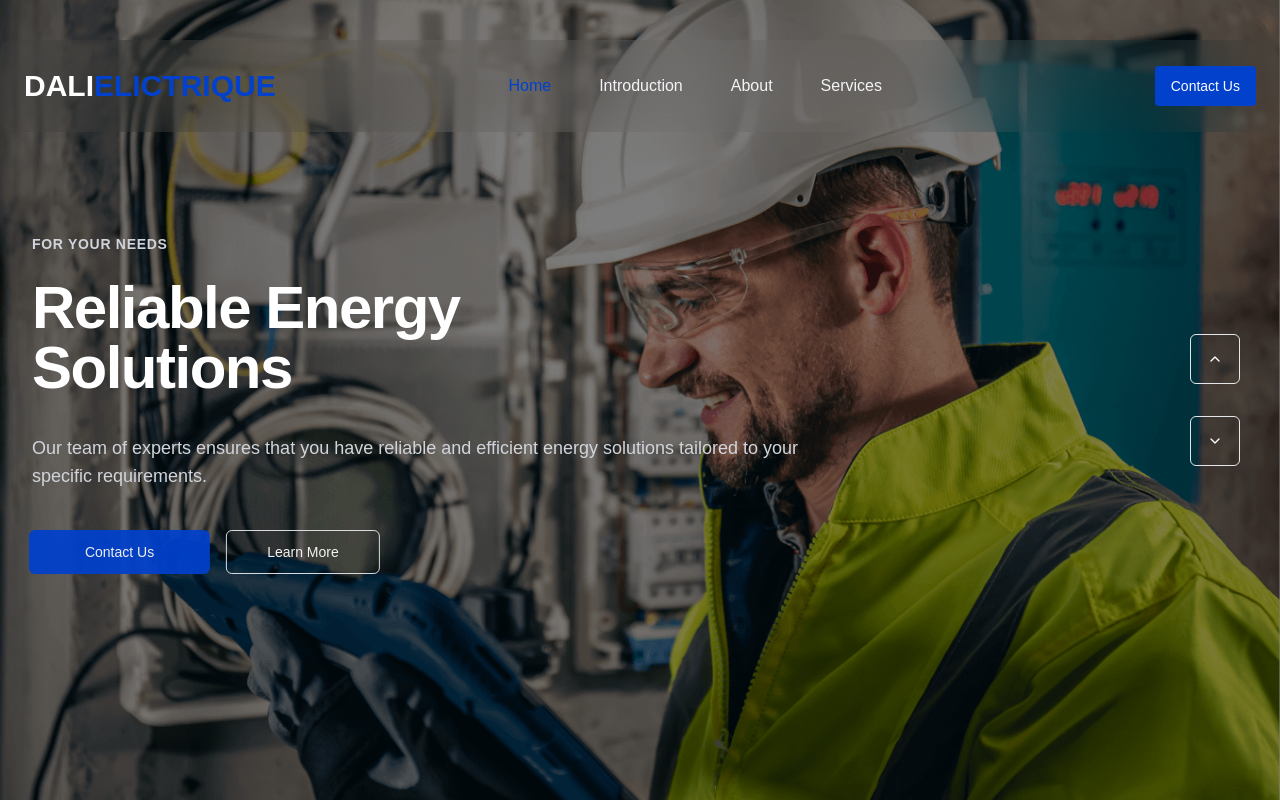
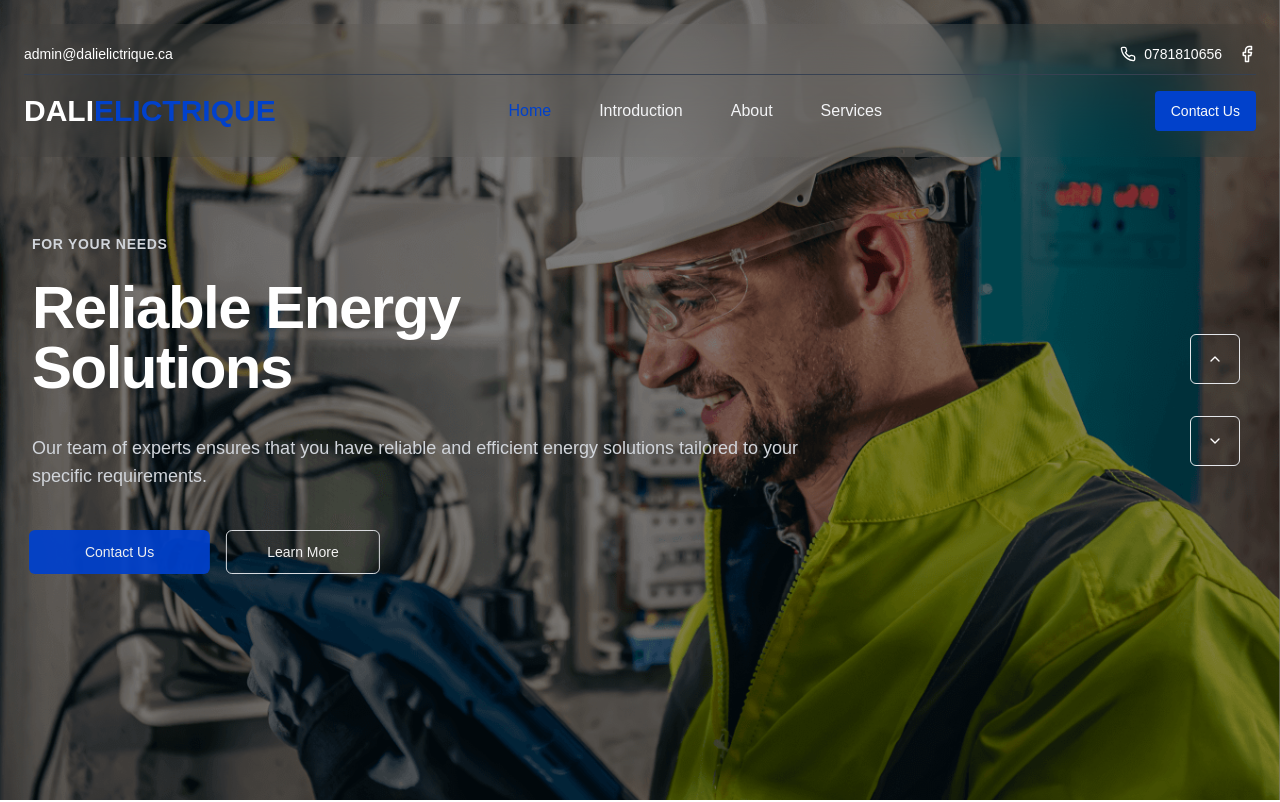
Before and after one commit to MGPychi/dalielectrique, a Next.js app: page / in a window 1280 px wide. Shown: the top 802 px of the page. Built offline with nearby package versions, Linux system fonts and the light colour scheme.

Commit message:
fixed some typos

```diff
--- a/src/app/page.tsx
+++ b/src/app/page.tsx
@@ -1,5 +1,4 @@
 "use client";
-import Header from "@/components/layout/Header/Header";
 import Footer from "@/components/layout/Footer";
 import Hero from "./_components/Hero";
 import Services from "./_components/Services";
--- a/src/components/layout/Header/Header.tsx
+++ b/src/components/layout/Header/Header.tsx
@@ -3,7 +3,7 @@ import React, { useState } from "react";
 import { motion } from "framer-motion";
 import Link from "next/link";
 import { Button } from "@/components/ui/button";
-import { Facebook, Phone, Menu } from "lucide-react";
+import { Facebook, Menu, Phone } from "lucide-react";
 import ContactUsModal from "@/components/modals/ContactUsModal";
 const links = [
   {
@@ -28,38 +28,32 @@ const Header = () => {
   const [isMenuOpen, setIsMenuOpen] = useState(false);
 
   return (
-    <header className="absolute w-full max-w-screen-xl rounded-xl py-2.5 px-2 backdrop-blur-2xl top-0 sm:top-10 z-10 left-1/2 -translate-x-1/2">
+    <header
+      className="absolute w-full max-w-screen-xl rounded-xl py-2.5 px-2 backdrop-blur-2xl top-0 sm:top-6 z-10 left-1/2 -translate-x-1/2"
+    >
       <div className="container mx-auto px-4 ">
-        {/* <div className="flex justify-between items-center py-2.5 text-sm border-b border-gray-700">
+        <div className="flex justify-between items-center py-2.5 text-sm border-b border-gray-700">
           <motion.a
-            initial={{ opacity: 0.5, y: -50 }}
-            animate={{ opacity: 1, y: 0 }}
             href="mailto:admin@dalielictrique.com"
-            className="hover:bg-primary transition-colors duration-200"
+            className="hover:bg-primary text-white transition-colors duration-200"
             whileHover={{ scale: 1.05 }}
           >
             admin@dalielictrique.ca
           </motion.a>
-          <div className="flex items-center space-x-4">
-            <motion.div
-              initial={{ opacity: 0.5, y: -50 }}
-              animate={{ opacity: 1, y: 0 }}
-              className="flex items-center space-x-2"
-            >
+          <div className="flex text-white items-center space-x-4">
+            <motion.div className="flex items-center space-x-2">
               <Phone className="w-4 h-4" />
               <span>0781810656</span>
             </motion.div>
             <motion.a
-              initial={{ opacity: 0.5, y: -50 }}
-              animate={{ opacity: 1, y: 0 }}
               href="#"
               className="hover:bg-primary transition-colors duration-200"
               whileHover={{ scale: 1.2, rotate: 5 }}
             >
               <Facebook size={18} />
             </motion.a>
-          </div> */}
-        {/* </div> */}
+          </div>
+        </div>
         <div className="flex justify-between items-center py-4">
           <motion.div className="text-2xl md:text-3xl font-bold">
             <span className="text-white">DALI</span>
@@ -80,7 +74,7 @@ const Header = () => {
             ))}
           </nav>
           <div className="flex items-center space-x-4">
-            <ContactUsModal/>
+            <ContactUsModal />
             <Button
               variant="ghost"
               className="lg:hidden text-white hover:text-white hover:bg-primary"
```
